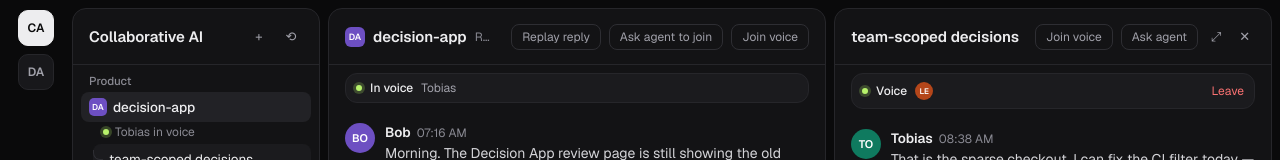
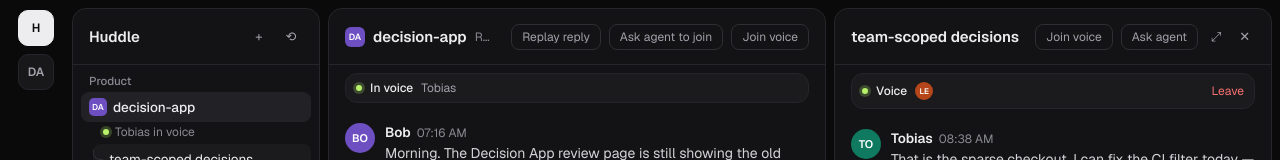
Before and after one commit to bborbe/huddle, a React (Vite) app: page / in a window 1280 px wide. Shown: the top 160 px of the page. Built offline with nearby package versions, Linux system fonts and the light colour scheme.

Commit message:
refactor: name the seeded workspace Huddle
One product name everywhere: the space rail reads H and the sidebar
header reads Huddle, replacing the Collaborative AI placeholder.

```diff
--- a/src/App.tsx
+++ b/src/App.tsx
@@ -9,7 +9,7 @@ import ChannelPane from './components/ChannelPane'
 import ThreadPane from './components/ThreadPane'
 
 const SPACES = [
-  { id: 'collab', initials: 'CA' },
+  { id: 'huddle', initials: 'H' },
   { id: 'decisions', initials: 'DA' },
 ]
 
@@ -46,7 +46,7 @@ export default function App() {
 
   return (
     <div className={`shell${state.threadView === 'full' ? ' shell--thread-full' : ''}`}>
-      <SpaceRail spaces={SPACES} activeId="collab" />
+      <SpaceRail spaces={SPACES} activeId="huddle" />
 
       <Sidebar
         categories={categories}
--- a/src/components/Sidebar.tsx
+++ b/src/components/Sidebar.tsx
@@ -40,7 +40,7 @@ export default function Sidebar({
   return (
     <aside className="panel sidebar">
       <header className="panel-header">
-        <span>Collaborative AI</span>
+        <span>Huddle</span>
         <span className="panel-header-spacer" />
         <button
           type="button"
```
